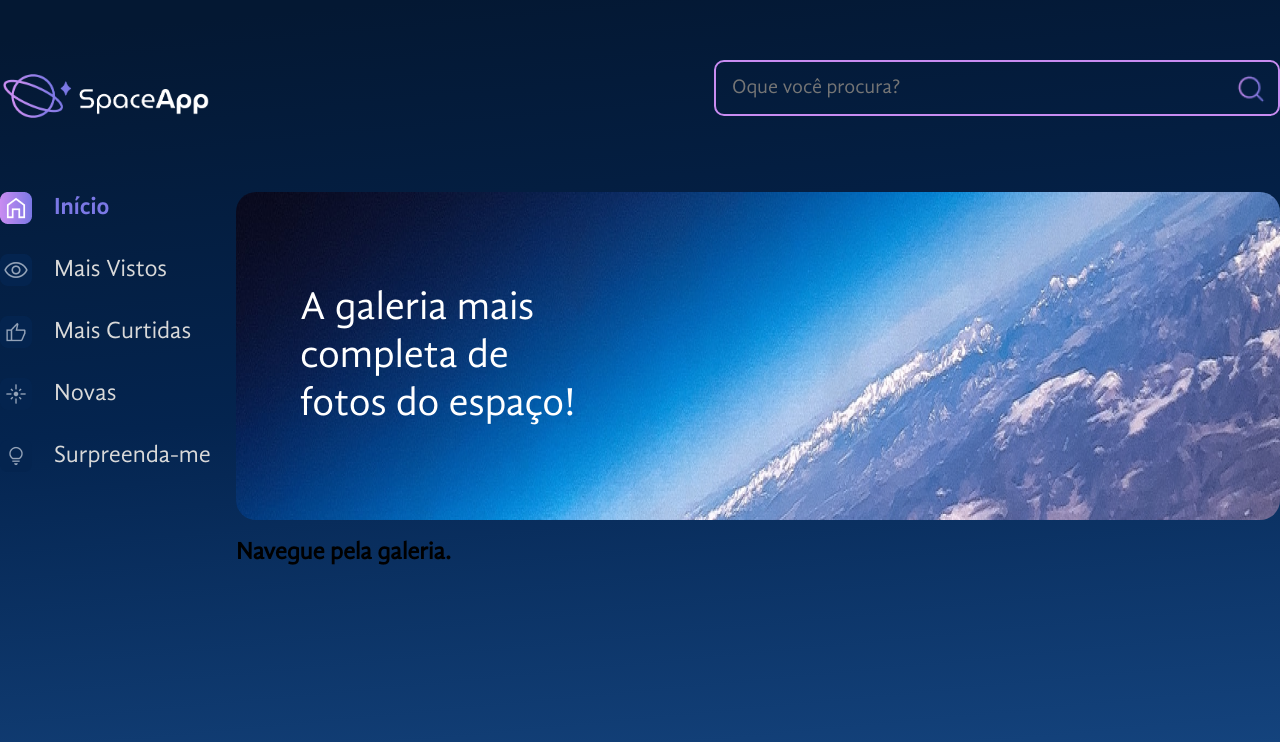
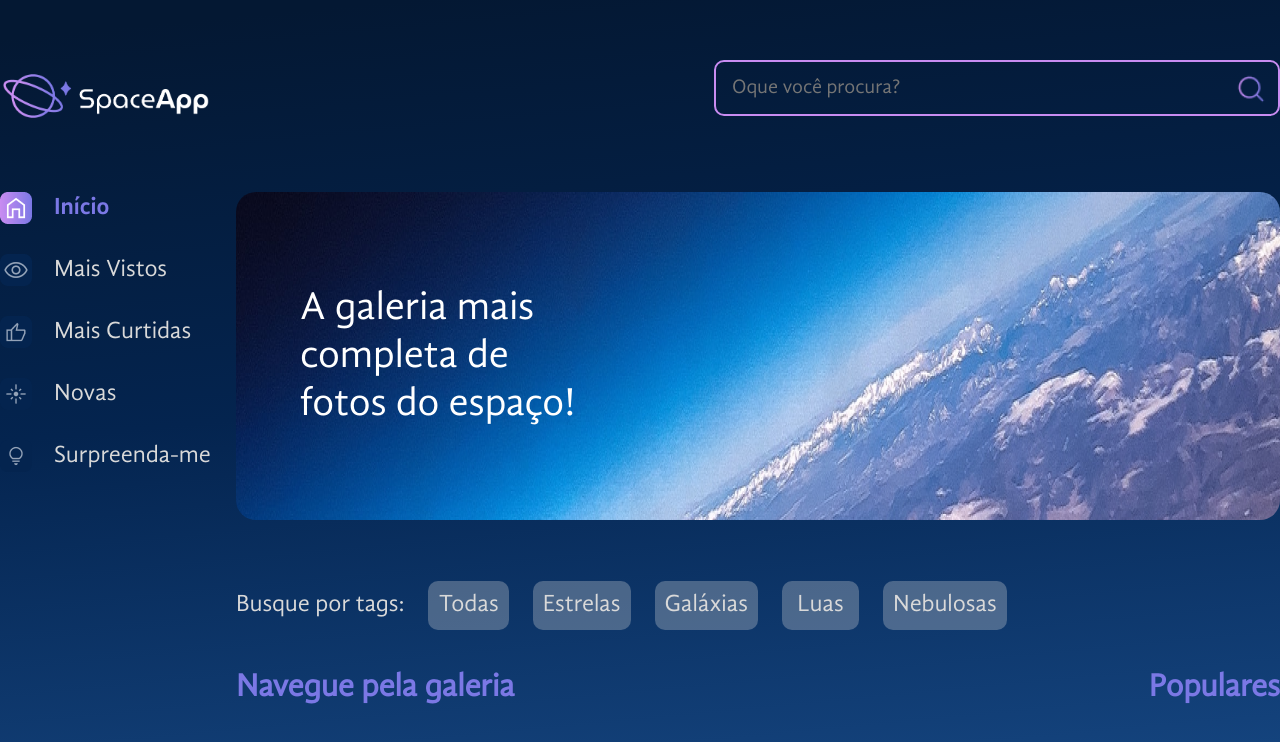
Before and after one commit to Joao-candido-messias/SpaceApp, a React (Vite) app: page / in a window 1280 px wide. Shown: the top 742 px of the page. Built offline with nearby package versions, Linux system fonts and the light colour scheme.

Commit message:
feat: adiciona navegação por tags com styled-components

```diff
--- /dev/null
+++ b/src/Componentes/Galeria/Populares/index.jsx
@@ -0,0 +1,7 @@
+import Titulo from "../../Titulo"
+
+const Populares = () =>{
+    return <Titulo $alinhamento="center">Populares</Titulo>
+}
+
+export default Populares
--- /dev/null
+++ b/src/Componentes/Galeria/Tags/index.jsx
@@ -0,0 +1,37 @@
+import {styled} from 'styled-components'
+import tags from './tags.json'
+
+const TagsContainer = styled.div`
+    color:#D9D9D9;
+    display: flex;
+    gap:1em;
+    margin-top: 2em;
+    font-size: 24px;
+    align-items: center;
+`
+
+const TagsButton = styled.button`
+    height: 49px;
+    min-width: 77px;
+    padding: 8px 10px;
+    border-radius: 10px;
+    border: none;
+    background-color:#D9D9D94D;
+    color:#D9D9D9;
+    /* border-image: linear-gradient(
+        to left,
+        #C98CF1,
+        #7B78E5
+    ) 1; */
+`
+
+const Tags = () =>{
+    return(
+        <TagsContainer>
+            <p  >Busque por tags:</p>
+            {tags.map(tag => <TagsButton key={tag.id}>{tag.titulo}</TagsButton>) }
+        </TagsContainer>
+    )
+}
+
+export default Tags
--- /dev/null
+++ b/src/Componentes/Galeria/Tags/tags.json
@@ -0,0 +1,22 @@
+[
+    {
+            "id": 0,
+            "titulo": "Todas"
+            },
+    {
+            "id": 1,
+            "titulo": "Estrelas"
+        },
+    {
+            "id": 2,
+            "titulo": "Galáxias"
+        },
+    {
+            "id": 3,
+            "titulo": "Luas"
+        },
+    {
+            "id": 4,
+            "titulo": "Nebulosas"
+        }
+]
--- a/src/Componentes/Galeria/index.jsx
+++ b/src/Componentes/Galeria/index.jsx
@@ -1,6 +1,29 @@
+import {styled} from "styled-components"
+import Titulo from "../Titulo"
+import Tags from "./Tags"
+import Populares from "./Populares"
+
+const GaleriaContainer = styled.div`
+    display: flex;
+`
+
+const SecaoFluida = styled.section`
+    flex-grow: 1;
+`
+
 const Galeria = () => {
     return(
-        <h2>Navegue pela galeria.</h2>
+        <>
+            <Tags/>
+            <GaleriaContainer>
+                <SecaoFluida>
+                    <Titulo>Navegue pela galeria</Titulo>
+                </SecaoFluida>
+                <Populares/>
+
+            </GaleriaContainer>
+
+        </>
     )
 }
 
--- /dev/null
+++ b/src/Componentes/Titulo/index.jsx
@@ -0,0 +1,9 @@
+import {styled} from "styled-components"
+
+const Titulo = styled.h2`
+    color:#7B78E5;
+    font-size: 2em;
+    text-align: ${ props => props.$alinhamento ? props.$alinhamento : 'left' };
+`
+
+export default Titulo
```
